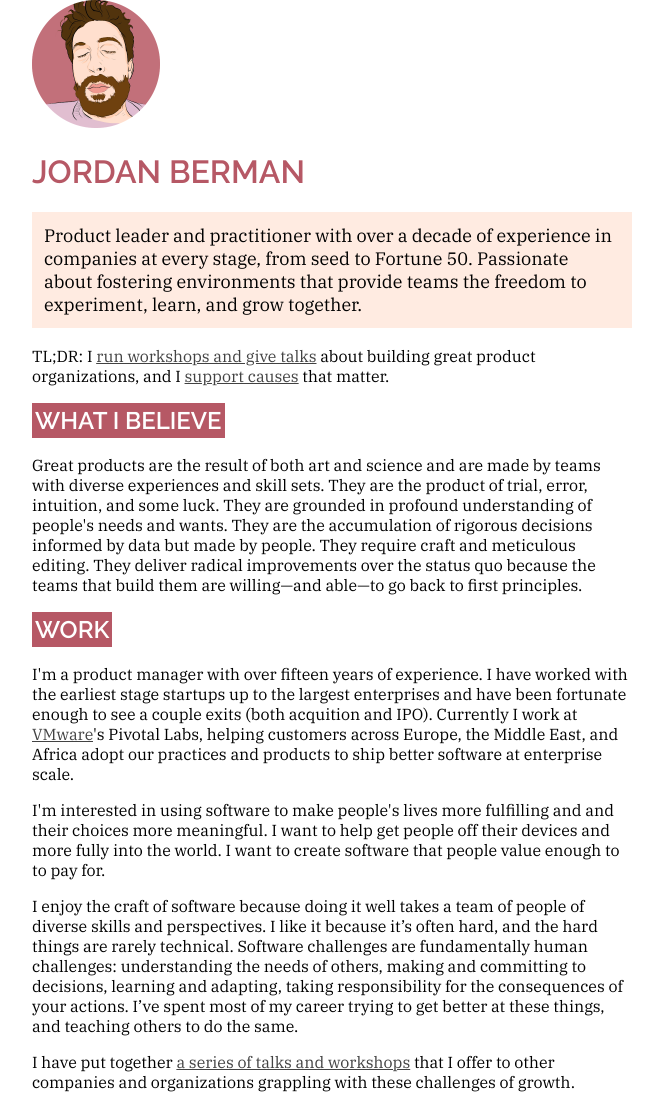
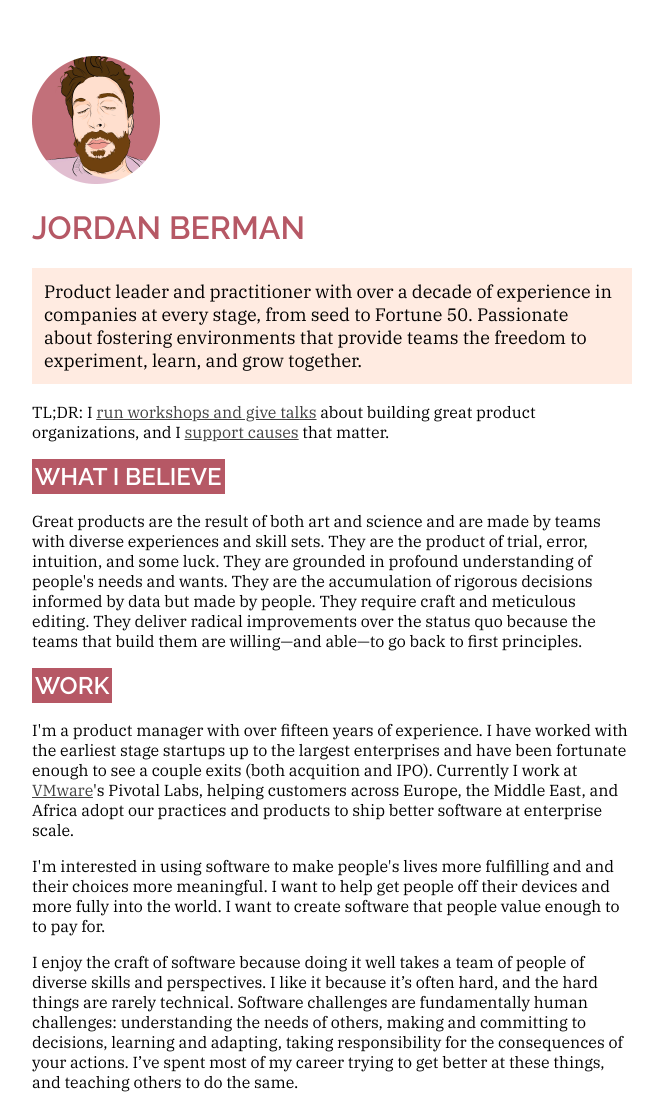
Before and after one commit to smingers/smingers.github.io, a plain HTML site: page index.html in a window 1280 px wide. Shown: the top 1095 px of the page, without its empty margins (308-971 px from the left). Drawn offline with Linux system fonts and the light colour scheme.

Commit message:
Apply avatar id

```diff
--- a/index.html
+++ b/index.html
@@ -8,7 +8,7 @@
 	<link rel="stylesheet" type="text/css" href="style.css">
 	<link href="https://fonts.googleapis.com/css2?family=IBM+Plex+Serif:wght@300;400&family=Raleway:wght@300;500;600&display=swap" rel="stylesheet"></head>
 <body>
-	<img src="avatar.png" height="128px" width="128px">
+	<div id="avatar"><img src="avatar.png" height="128px" width="128px"></div>
 	<h1>JORDAN BERMAN</h1>
 
 	<p class="block">Product leader and practitioner with over a decade of experience in companies at every stage, from seed to Fortune 50. Passionate about fostering environments that provide teams the freedom to experiment, learn, and grow together.<p>
```
